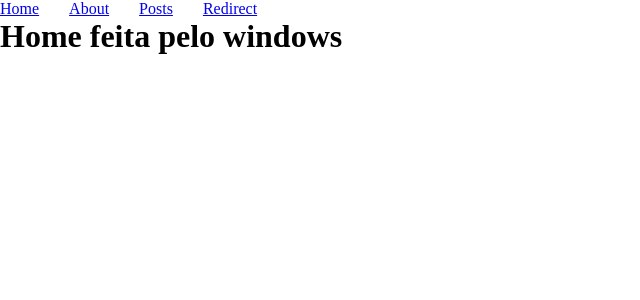
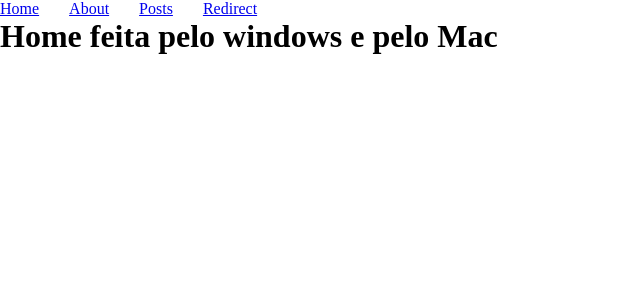
Before and after one commit to jotasoftware/react-router-dom, a React (Vite) app: page / in a window 1280 px wide. Shown: the top 300 px of the page, without its empty margins (0-640 px from the left). Built offline with nearby package versions, Linux system fonts and the light colour scheme.

Commit message:
feito pelo windows2

```diff
--- a/src/components/Home/index.tsx
+++ b/src/components/Home/index.tsx
@@ -1,5 +1,5 @@
 import './style.css';
 
 export const Home = () => {
-    return <h1>Home feita pelo windows</h1>
+    return <h1>Home feita pelo windows e pelo Mac</h1>
 }
```
